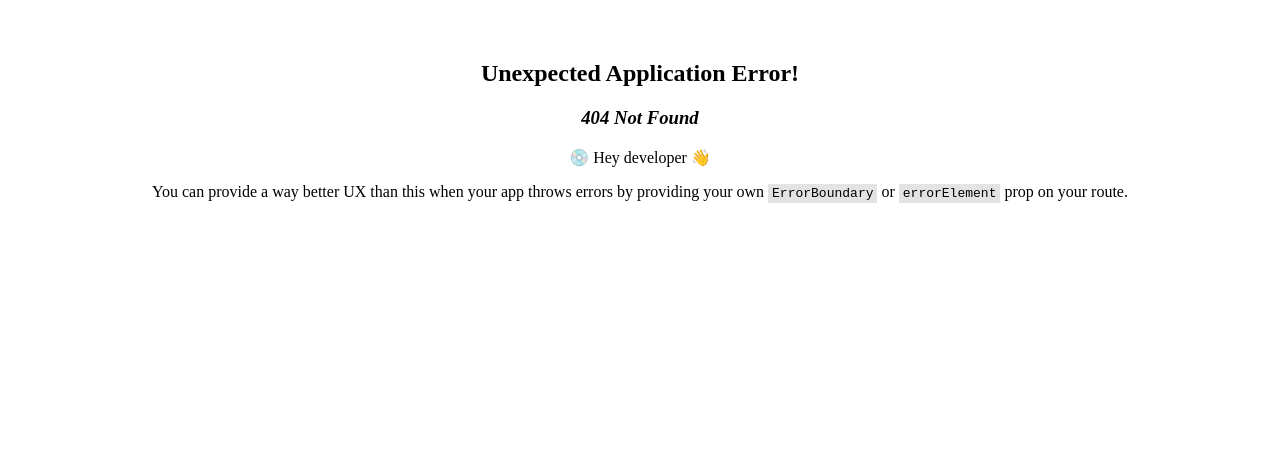
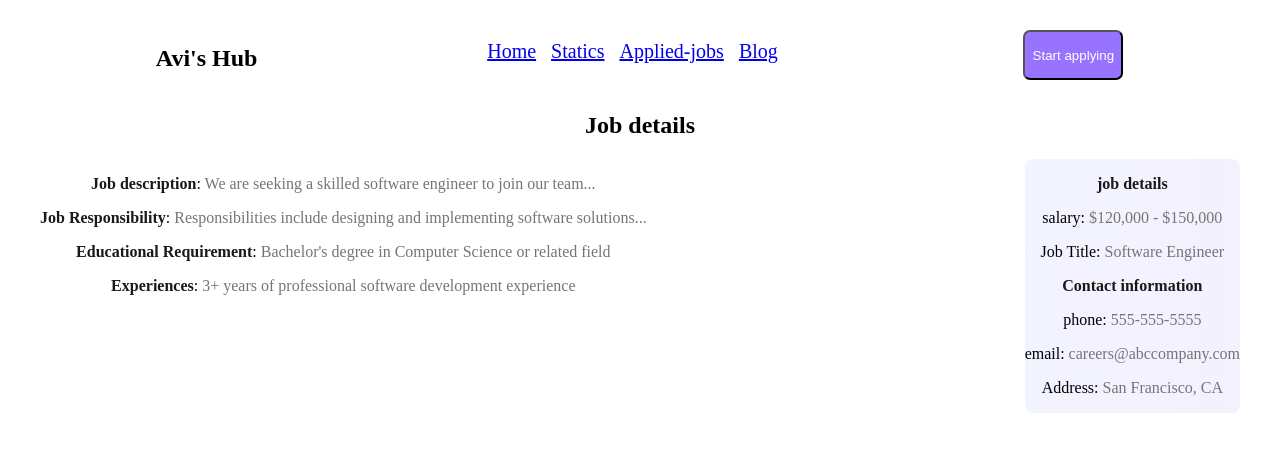
Before and after one commit to Avi39/assignment-nine, a React (Vite) app: page /jobDetails/1 in a window 1280 px wide. Before the commit this address had no page. Shown: the top 452 px of the page. Built offline with nearby package versions, Linux system fonts and the light colour scheme.

Commit message:
homepage view details button working

```diff
--- /dev/null
+++ b/src/components/JobDetails/JobDetails.css
@@ -0,0 +1,16 @@
+.details-info{
+    color: #757575;
+
+}
+.details-surname{
+    color: #1A1919;
+    font-weight: 800;
+}
+.job-details-all{
+    display: flex;
+    justify-content: space-between;
+}
+.job-details-right{
+    background: linear-gradient(90deg, rgba(126, 144, 254, 0.1) 0%, rgba(152, 115, 255, 0.1) 100%);
+border-radius: 8px;
+}
--- /dev/null
+++ b/src/components/JobDetails/JobDetails.jsx
@@ -0,0 +1,33 @@
+import React from 'react';
+import { useLoaderData } from 'react-router-dom';
+import './JobDetails.css'
+const JobDetails = () => {
+    const jobDetails = useLoaderData();
+    // console.log(jobDetails);
+    return (
+        <div>
+            <h2>Job details</h2>
+            <div className='job-details-all'>
+                <div>
+                 <p> <span className='details-surname'>Job description</span>: <span className='details-info'>{jobDetails.job_description}</span> </p>
+                 <p> <span className='details-surname'>Job Responsibility</span>: <span className='details-info'>{jobDetails.job_responsibility}</span> </p>
+                 <p> <span className='details-surname'>Educational Requirement</span>: <span className='details-info'>{jobDetails.educational_requirements}</span> </p>
+                 <p> <span className='details-surname'>Experiences</span>: <span className='details-info'>{jobDetails.experiences}</span> </p>
+
+                </div>
+                <div className='job-details-right'>
+                    <p className='details-surname'>job details</p>
+                    <p>salary: <span className='details-info'>{jobDetails.salary}</span> </p>
+                    <p>Job Title: <span className='details-info'>{jobDetails.job_title}</span></p>
+                    <p className='details-surname'>Contact information</p>
+                    <p>phone: <span className='details-info'>{jobDetails.phone}</span> </p>
+                    <p>email: <span className='details-info'>{jobDetails.email}</span> </p>
+                    <p>Address: <span className='details-info'>{jobDetails.location}</span> </p>
+
+                </div>
+            </div>
+        </div>
+    );
+};
+
+export default JobDetails;
--- a/src/components/JobInfo/JobInfo.jsx
+++ b/src/components/JobInfo/JobInfo.jsx
@@ -1,7 +1,8 @@
 import React from 'react';
 import './JobInfo.css'
+import { Link } from 'react-router-dom';
 const JobInfo = ({jobInfo}) => {
-    const{company_logo,job_title,company_name,remote_or_onsite,fulltime_or_parttime,location,salary} = jobInfo;
+    const{id,company_logo,job_title,company_name,remote_or_onsite,fulltime_or_parttime,location,salary} = jobInfo;
     return (
         <div className='job-info'>
             <img src={company_logo} alt="" />
@@ -10,7 +11,7 @@ const JobInfo = ({jobInfo}) => {
             <button>{remote_or_onsite}</button>
             <button>{fulltime_or_parttime} </button>
             <p>{location}  salary:{salary}</p>
-            <button className='btn-view'>view details</button>
+            <button className='btn-view'> <Link to={`/jobDetails/${id}`}>view details</Link> </button>
         </div>
     );
 };
--- a/src/main.jsx
+++ b/src/main.jsx
@@ -9,6 +9,7 @@ import {
 import Home from './components/Home/Home';
 import Main from './components/Layout/Main';
 import JobsReview from './components/JobsReview/JobsReview';
+import JobDetails from './components/JobDetails/JobDetails';
 
 const router = createBrowserRouter([
   {
@@ -20,6 +21,17 @@ const router = createBrowserRouter([
         element:<Home></Home>,
         loader: ()=> fetch('/jobs.json'),
         // loader:()=>fetch('/jobInfos.json'),
+      },
+      {
+        path:'/jobDetails/:id',
+        element:<JobDetails></JobDetails>,
+        // loader:({params})=>fetch(`/jobs.json/${params.id}`)
+        loader: async({params}) =>{
+          const res = await fetch('/jobs.json');
+          const data = await res.json();
+          const job = data.find(info => info.id == params.id);
+          return job;
+        }
       },
       {
         path:'review',
```
